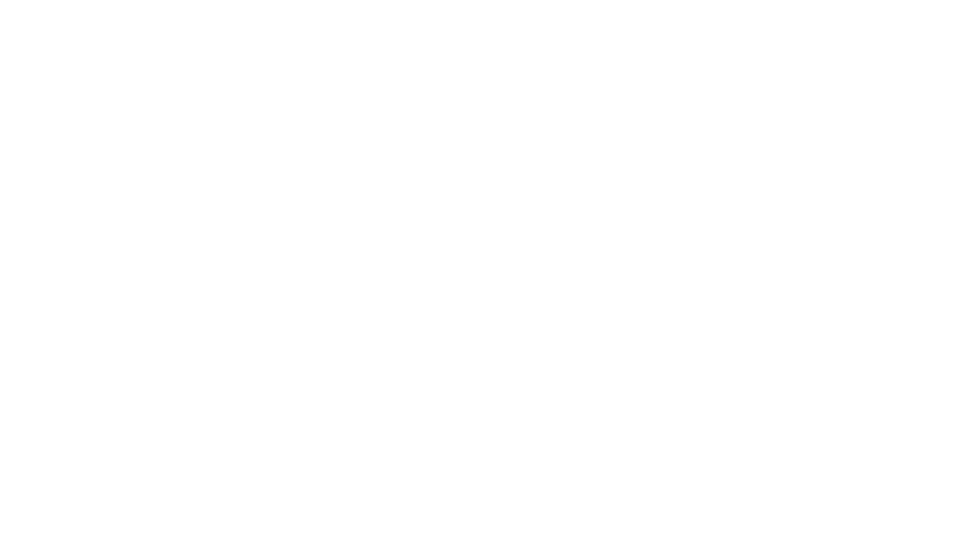
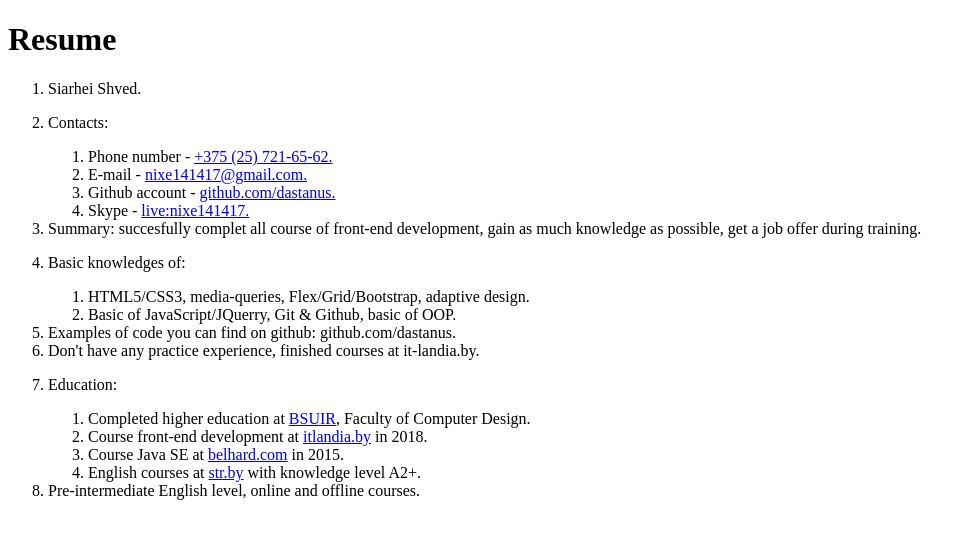
Before and after one commit to Dastanus/rsschool-2019Q1-cv, a plain HTML site: page index.html in a window 1280 px wide. Shown: the whole page, without its empty margins (0-972 px from the left). Drawn offline with Linux system fonts and the light colour scheme.

Commit message:
docs: Add HTML structure

```diff
--- a/index.html
+++ b/index.html
@@ -8,6 +8,42 @@
     <title>Document</title>
 </head>
 <body>
-
+    <main>
+        <div class="container">
+            <h1>Resume</h1>
+            <ol>
+                <li>Siarhei Shved.</li>
+                <li>
+                    <p>Contacts:</p>
+                    <ol>
+                        <li>Phone number - <a href="tel:+375 (25) 721-65-62">+375 (25) 721-65-62.</a></li>
+                        <li>E-mail - <a href="mailto:nixe141417@gmail.com">nixe141417@gmail.com.</a></li>
+                        <li>Github account - <a href="https://github.com/dastanus" target="_blank">github.com/dastanus.</a></li>
+                        <li>Skype - <a href="skype:live:nixe141417">live:nixe141417.</a></li>
+                    </ol>
+                </li>
+                <li>Summary: succesfully complet all course of front-end development, gain as much knowledge as possible, get a job offer during training.</li>
+                <li>
+                    <p>Basic knowledges of:</p>
+                    <ol>
+                        <li>HTML5/CSS3, media-queries, Flex/Grid/Bootstrap, adaptive design.</li>
+                        <li>Basic of JavaScript/JQuerry, Git & Github, basic of OOP.</li>
+                    </ol>
+                </li>
+                <li>Examples of code you can find on github: <a href="https://github.com/dastanus" target="_blank"></a>github.com/dastanus.</li>
+                <li>Don't have any practice experience, finished courses at it-landia.by.</li>
+                <li>
+                    <p>Education:</p>
+                    <ol>
+                        <li>Completed higher education at <a href="https://www.bsuir.by/" target="_blank">BSUIR</a>, Faculty of Computer Design.</li>
+                        <li>Course front-end development at <a href="http://itlandia.by/" target="_blank">itlandia.by</a> in 2018.</li>
+                        <li>Course Java SE at <a href="https://www.belhard.com/ru/" target="_blank">belhard.com</a> in 2015.</li>
+                        <li>English courses at <a href="https://str.by/" target="_blank">str.by</a> with knowledge level A2+.</li>
+                    </ol>
+                </li>
+                <li>Pre-intermediate English level, online and offline courses.</li>
+            </ol>
+        </div>
+    </main>
 </body>
 </html>
```
